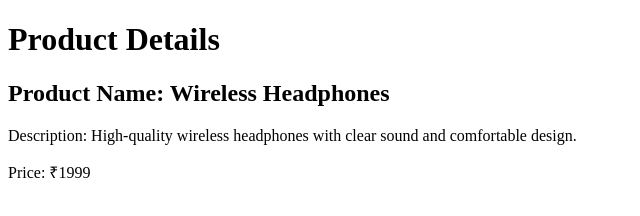
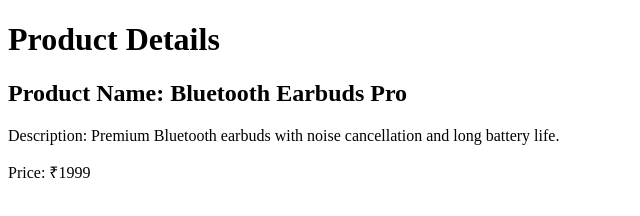
Before and after one commit to Charitha-Venkatadri/ONLINESTORE, a plain HTML site: page product.html in a window 1280 px wide. Shown: the whole page, without its empty margins (0-640 px from the left). Drawn offline with Linux system fonts and the light colour scheme.

Commit message:
Update product details in update1

```diff
--- a/product.html
+++ b/product.html
@@ -6,12 +6,12 @@
 <body>
     <h1>Product Details</h1>
 
-    <h2>Product Name: Wireless Headphones</h2>
+    <h2>Product Name: Bluetooth Earbuds Pro</h2>
 
-    <p>
-        Description: High-quality wireless headphones
-        with clear sound and comfortable design.
-    </p>
+<p>
+    Description: Premium Bluetooth earbuds with
+    noise cancellation and long battery life.
+</p>
 
     <p>Price: ₹1999</p>
 </body>
```
